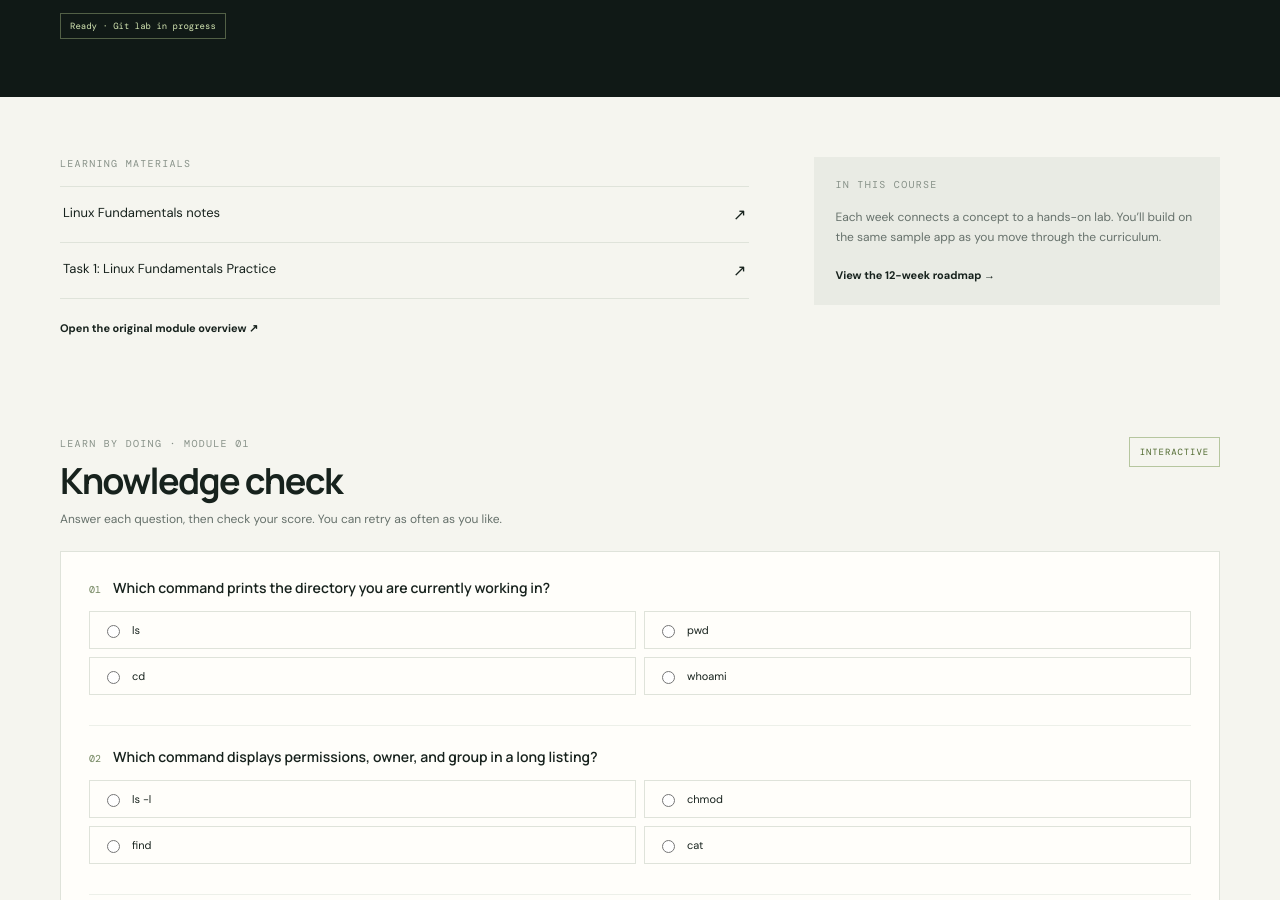
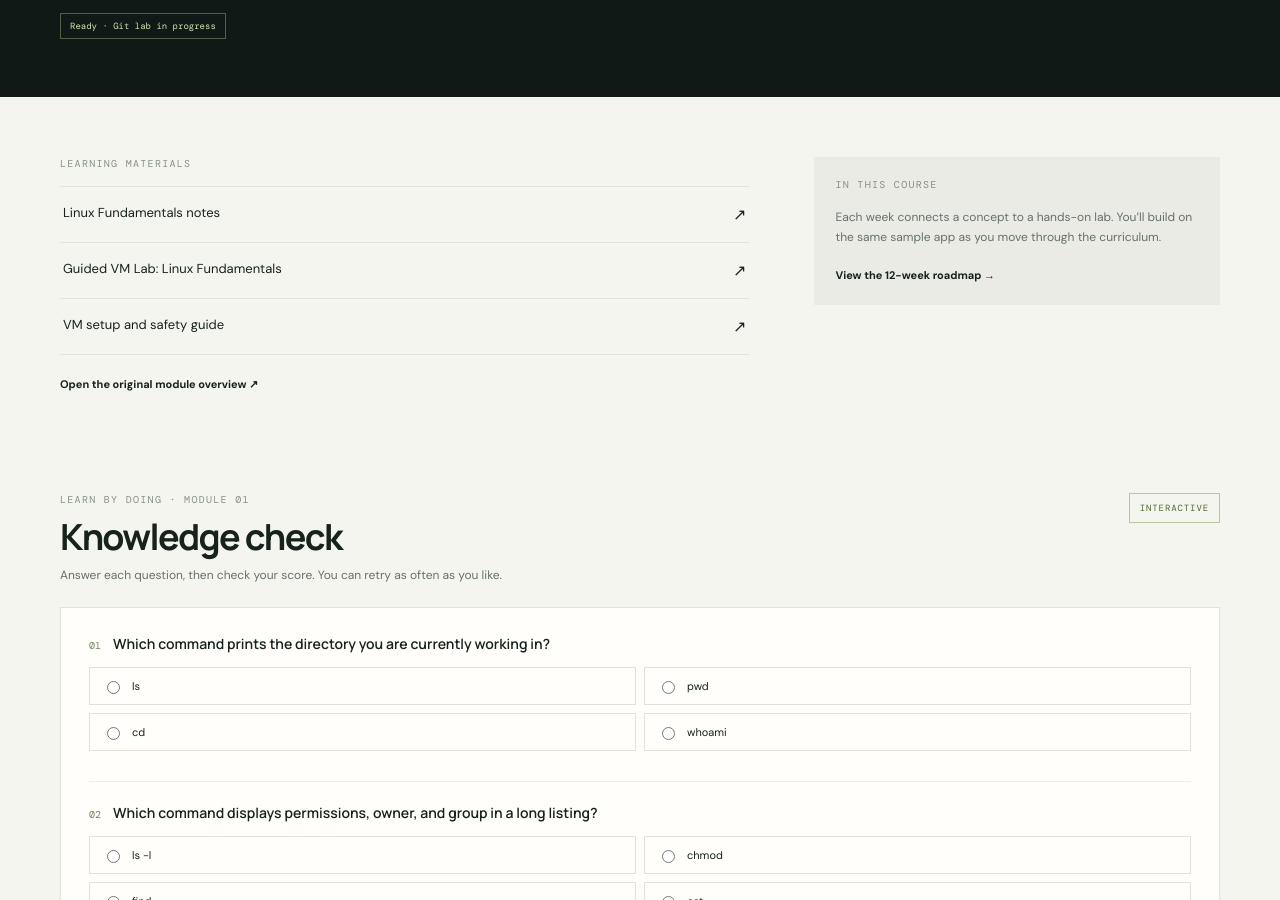
Before and after one commit to cloudwithtanvir/DevOps-bootcamp, a Jekyll site: the page built from 01-Linux-Foundations/index.html, in a window 1280 px wide and 900 px high, scrolled down 350 px. Built offline with Jekyll 4.4.1, drawn with Linux system fonts in a browser that asks for light colours.

Commit message:
Highlight SSH-connected guided Linux VM lab

```diff
--- a/01-Linux-Foundations/index.html
+++ b/01-Linux-Foundations/index.html
@@ -9,8 +9,10 @@ description: Build confidence with Linux, networking, Git, and the command-line
 materials:
   - label: Linux Fundamentals notes
     file: notes.md
-  - label: "Task 1: Linux Fundamentals Practice"
+  - label: "Guided VM Lab: Linux Fundamentals"
     file: task-1-linux-practice.md
+  - label: "VM setup and safety guide"
+    file: VM-LAB-GUIDE.md
 interactive_quiz:
   - question: Which command prints the directory you are currently working in?
     options: ["ls", "pwd", "cd", "whoami"]
```
